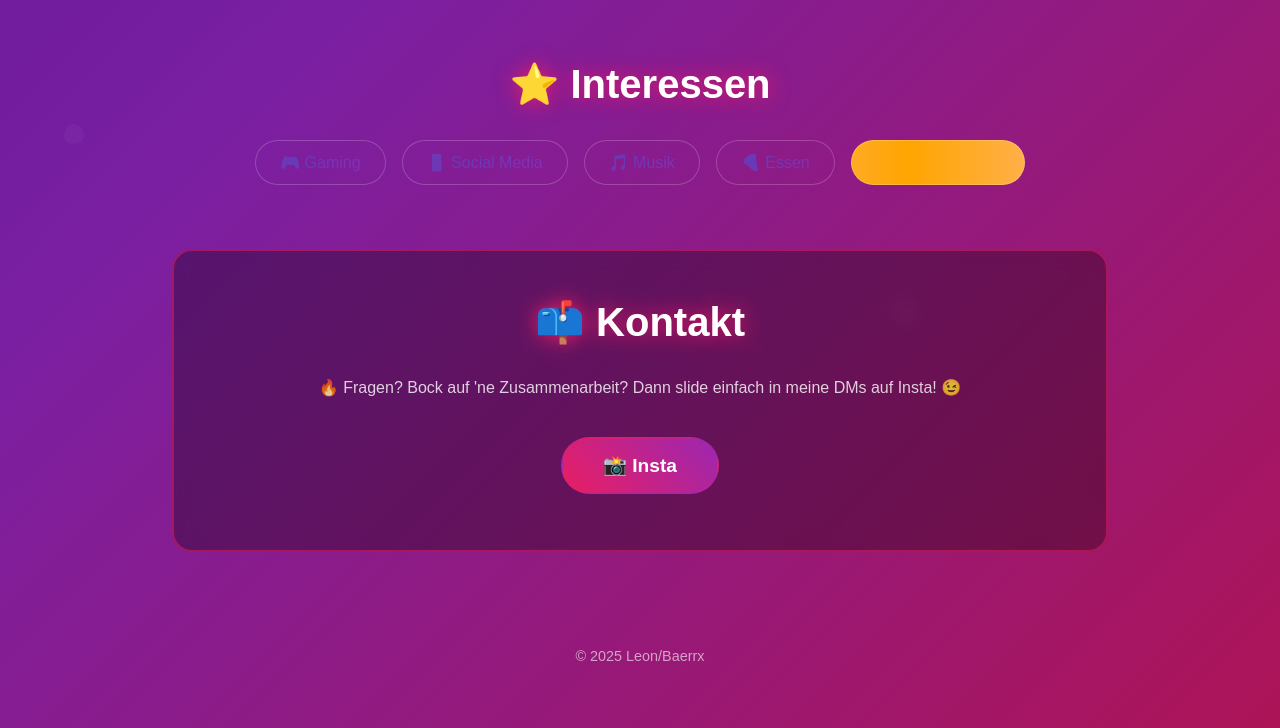
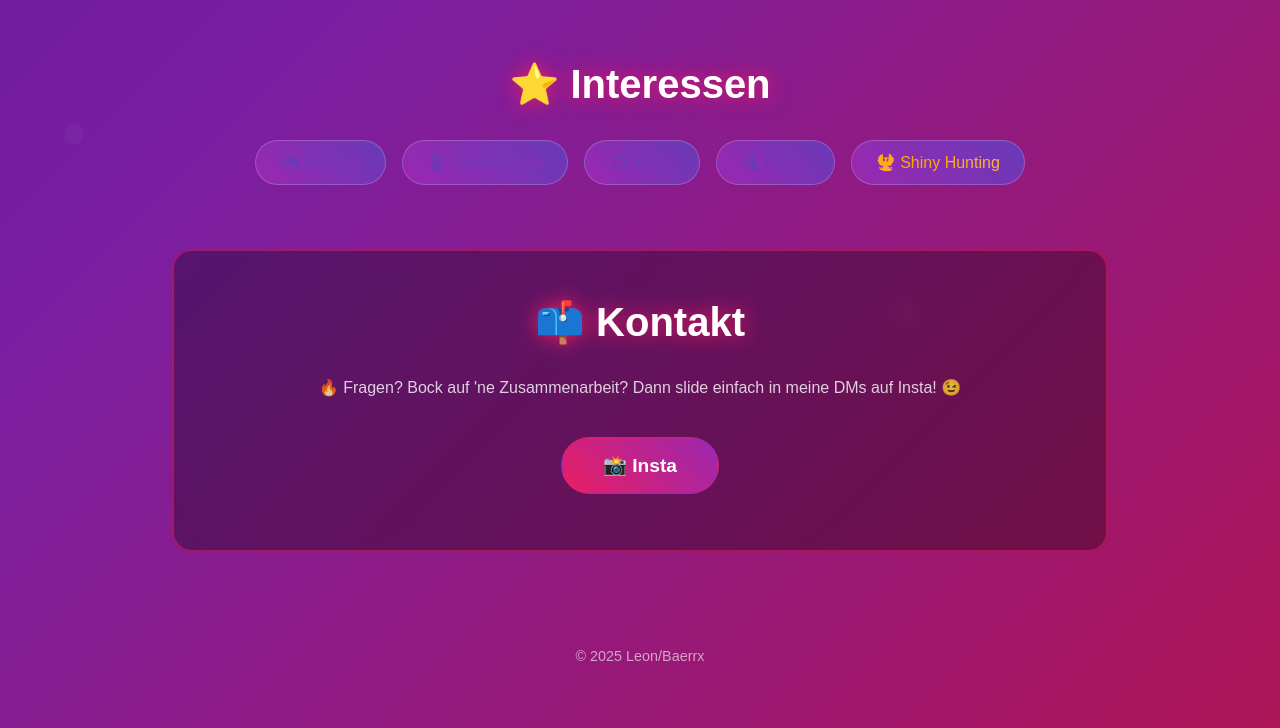
Before and after one commit to michaffs/baerrx_website, a plain HTML site: page baerrx/index.html in a window 1280 px wide. Shown: the part 1284-2012 px from the top of the page. Drawn offline with Linux system fonts and the light colour scheme.

Commit message:
Update index.html

```diff
--- a/baerrx/index.html
+++ b/baerrx/index.html
@@ -36,22 +36,25 @@
         pointer-events: none;
       }
 
-      /* --- HIER STARTET DEIN CODE --- */
+      /* --- START: FINALES, FUNKTIONIERENDES CSS --- */
 
-      /* Allgemeiner Stil für die Boxen */
+      /* 1. Der Stil für die äußere Box. Gilt für ALLE. */
       .skill-tag {
         display: inline-block;
+        vertical-align: middle;
         padding: 12px 20px;
         border-radius: 8px;
-        background-color: #2a2a2e;
+        background-color: #2a2a2e; /* Hintergrund der Box */
         font-weight: bold;
         text-decoration: none;
-        color: white; /* Fallback-Farbe */
         font-size: 16px;
+        /* Wichtig: Verhindert, dass der innere Text-Effekt "überläuft" */
+        overflow: hidden;
       }
 
-      /* Allgemeiner Glanz-Effekt mit der LILA Standardfarbe */
-      .skill-tag.shiny {
+      /* 2. LILA Glanz-Effekt (nur für den inneren Text) */
+      .shiny-text-purple {
+        display: inline-block; /* Notwendig für die Animation */
         background: linear-gradient(90deg, #9c27b0, #673ab7, #9c27b0);
         background-size: 200% 100%;
         -webkit-background-clip: text;
@@ -60,13 +63,18 @@
         animation: shine-text 3s linear infinite;
       }
 
-      /* Spezielle GOLD-Farbe, die die lila Farbe überschreibt */
-      .skill-tag.shiny.gold {
+      /* 3. GOLD Glanz-Effekt (nur für den inneren Text) */
+      .shiny-text-gold {
+        display: inline-block; /* Notwendig für die Animation */
         background: linear-gradient(90deg, #ffb56b, #ffa500, #ffb56b);
-        background-size: 200% 100%; /* Wichtig, dies zu wiederholen */
+        background-size: 200% 100%;
+        -webkit-background-clip: text;
+        background-clip: text;
+        -webkit-text-fill-color: transparent;
+        animation: shine-text 3s linear infinite;
       }
 
-      /* Die Animation selbst (bleibt für beide gleich) */
+      /* 4. Die Animation selbst (unverändert) */
       @keyframes shine-text {
         0% {
           background-position: -200% center;
@@ -76,7 +84,7 @@
         }
       }
 
-      /* --- ENDE DEINES CODES --- */
+      /* --- ENDE: FINALES CSS --- */
 
       /* General Styles */
       .skill-tag.shiny-text:hover {
@@ -496,26 +504,28 @@
         </div>
       </section>
 
-      <!-- Skills/Interests Section -->
       <section class="skills-section">
         <h2 class="section-title">⭐ Interessen</h2>
         <div class="skills-grid">
-          <!-- Die normalen, lila-glänzenden Tags -->
-          <span class="skill-tag shiny">🎮 Gaming</span>
-          <span class="skill-tag shiny">📱 Social Media</span>
-          <span class="skill-tag shiny">🎵 Musik</span>
-          <a
-            href="http://nurfleisch.com/"
-            target="_blank"
-            class="skill-tag shiny"
-            >🍕 Essen</a
-          >
+          <span class="skill-tag">
+            <span class="shiny-text-purple">🎮 Gaming</span>
+          </span>
+          <span class="skill-tag">
+            <span class="shiny-text-purple">📱 Social Media</span>
+          </span>
+          <span class="skill-tag">
+            <span class="shiny-text-purple">🎵 Musik</span>
+          </span>
+          <a href="http://nurfleisch.com/" target="_blank" class="skill-tag">
+            <span class="shiny-text-purple">🍕 Essen</span>
+          </a>
 
-          <!-- Der besondere, gold-glänzende Tag -->
-          <span class="skill-tag shiny gold">🐦‍🔥 Shiny Hunting</span>
+          <span class="skill-tag">
+            <span class="shiny-text-gold">🐦‍🔥 Shiny Hunting</span>
+          </span>
         </div>
       </section>
-      <!-- Contact Section -->
+
       <section class="contact-section">
         <h2 class="section-title">📫 Kontakt</h2>
         <p style="margin-bottom: 2rem; opacity: 0.8">
@@ -527,7 +537,6 @@
         >
       </section>
 
-      <!-- Footer -->
       <footer class="footer">
         <p>
           <a
@@ -547,7 +556,6 @@
     </div>
 
     <script>
-      // Smooth scrolling for anchor links
       document.querySelectorAll('a[href^="#"]').forEach((anchor) => {
         anchor.addEventListener("click", function (e) {
           e.preventDefault();
@@ -557,7 +565,6 @@
         });
       });
 
-      // Add random ghost particles
       function createGhostParticle() {
         const particle = document.createElement("div");
         particle.className = "ghost-particle";
@@ -566,13 +573,11 @@
         particle.style.animationDelay = Math.random() * 6 + "s";
         document.body.appendChild(particle);
 
-        // Remove particle after animation
         setTimeout(() => {
           particle.remove();
         }, 6000);
       }
 
-      // Create new particles periodically
       setInterval(createGhostParticle, 3000);
 
       // Add click effect to social cards
```
